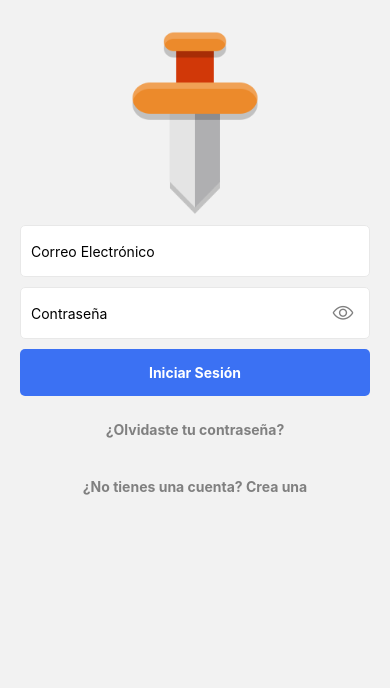
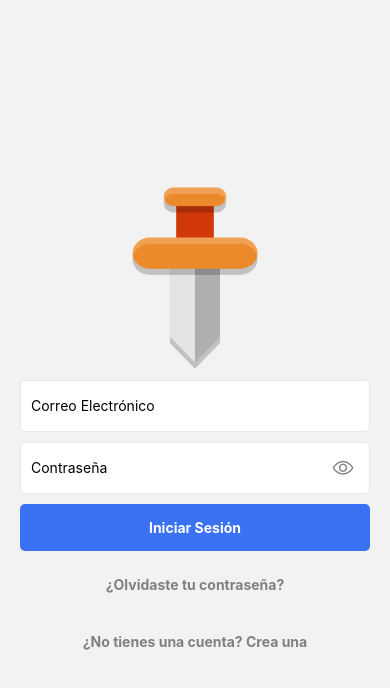
Before and after one commit to Rapa0/recetasapp-frontend, a React Native app: screen /SignIn in a window 390 px wide. Shown: the top 688 px of the page. Built offline with nearby package versions, Linux system fonts and the light colour scheme.

Commit message:
mejoras visuales

```diff
--- a/src/screens/SignInScreen/SignInScreen.js
+++ b/src/screens/SignInScreen/SignInScreen.js
@@ -5,7 +5,6 @@ import {
   useWindowDimensions,
   ScrollView,
   Alert,
-  View,
 } from 'react-native';
 import { useNavigation } from '@react-navigation/native';
 import apiClient from '../../api/axios';
@@ -56,8 +55,7 @@ const SignInScreen = () => {
   };
 
   return (
-    <ScrollView showsVerticalScrollIndicator={false}>
-      <View style={styles.root}>
+    <ScrollView contentContainerStyle={styles.root}>
       <Image
         source={Logo}
         style={[styles.logo, { height: height * 0.3 }]}
@@ -87,7 +85,6 @@ const SignInScreen = () => {
         onPress={onSignUpPressed}
         type="TERTIARY"
       />
-      </View>
     </ScrollView>
   );
 };
@@ -96,6 +93,8 @@ const styles = StyleSheet.create({
   root: {
     alignItems: 'center',
     padding: 20,
+    flexGrow: 1,
+    justifyContent: 'center',
   },
   logo: {
     width: '70%',
```
Lines whose indentation alone changed are shown as unchanged.
